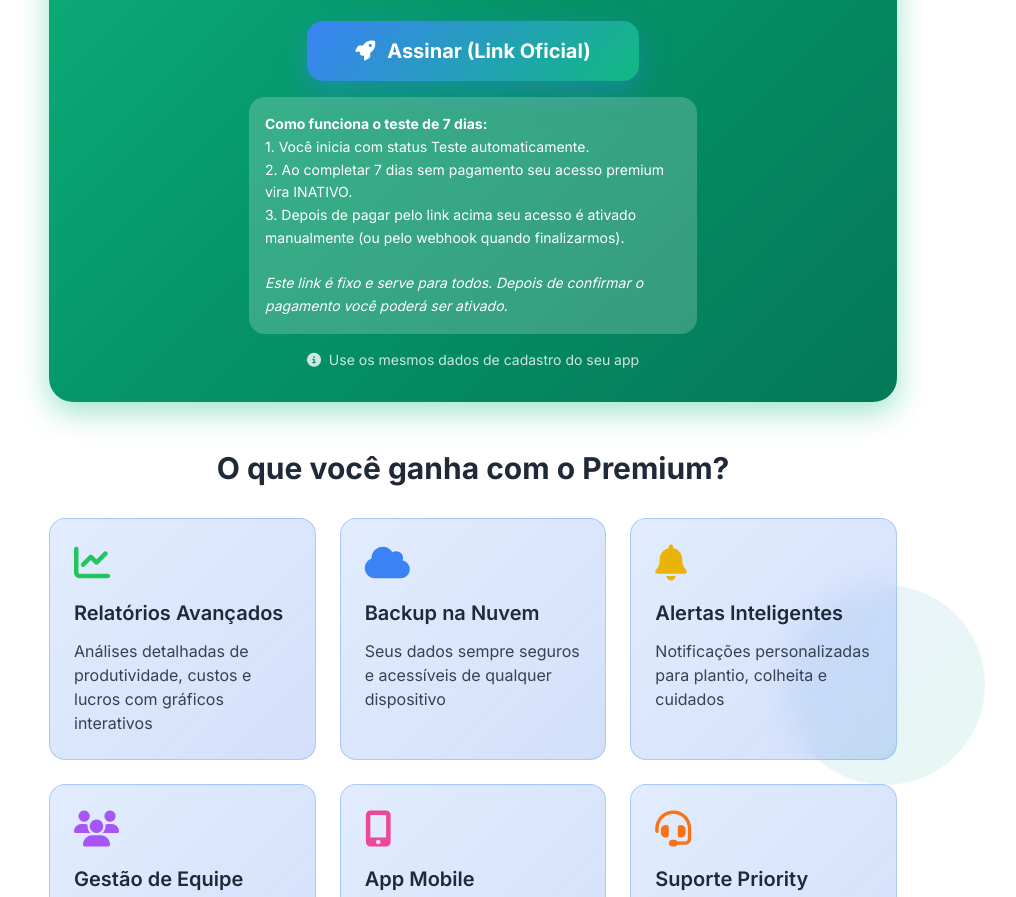
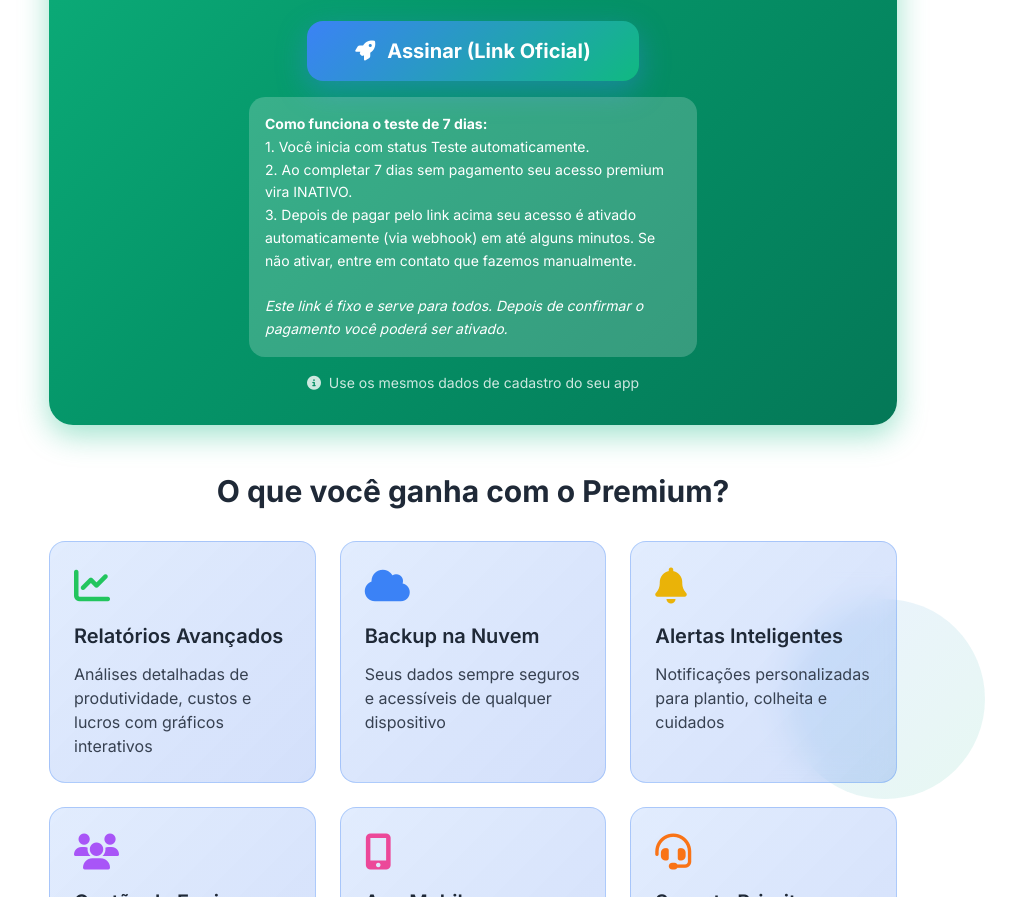
Before and after one commit to Devkardec/GestaoRural, a website: page premium.html in a window 1280 px wide. Shown: the part 931-1828 px from the top of the page, without its empty margins (167-1183 px from the left). Drawn offline with nearby package versions, Linux system fonts and the light colour scheme; no server answers.

Commit message:
chore(premium): atualiza texto indicando webhook já ativo

```diff
--- a/premium.html
+++ b/premium.html
@@ -214,7 +214,7 @@
                                         <strong>Como funciona o teste de 7 dias:</strong><br>
                                         1. Você inicia com status Teste automaticamente.<br>
                                         2. Ao completar 7 dias sem pagamento seu acesso premium vira INATIVO.<br>
-                                        3. Depois de pagar pelo link acima seu acesso é ativado manualmente (ou pelo webhook quando finalizarmos).<br>
+                                        3. Depois de pagar pelo link acima seu acesso é ativado automaticamente (via webhook) em até alguns minutos. Se não ativar, entre em contato que fazemos manualmente.<br>
                                         <br>
                                         <em>Este link é fixo e serve para todos. Depois de confirmar o pagamento você poderá ser ativado.</em>
                                     </div>
```
